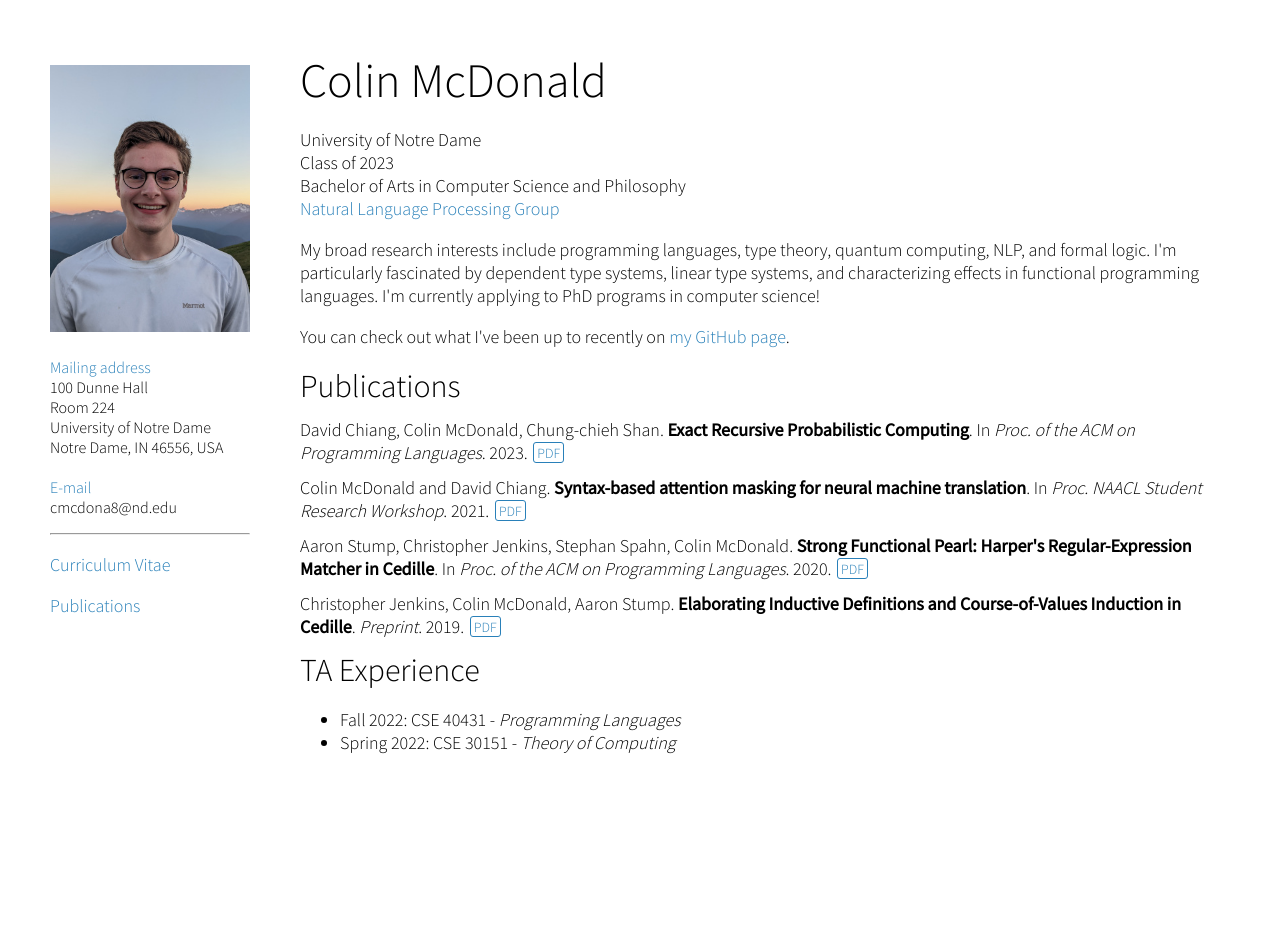
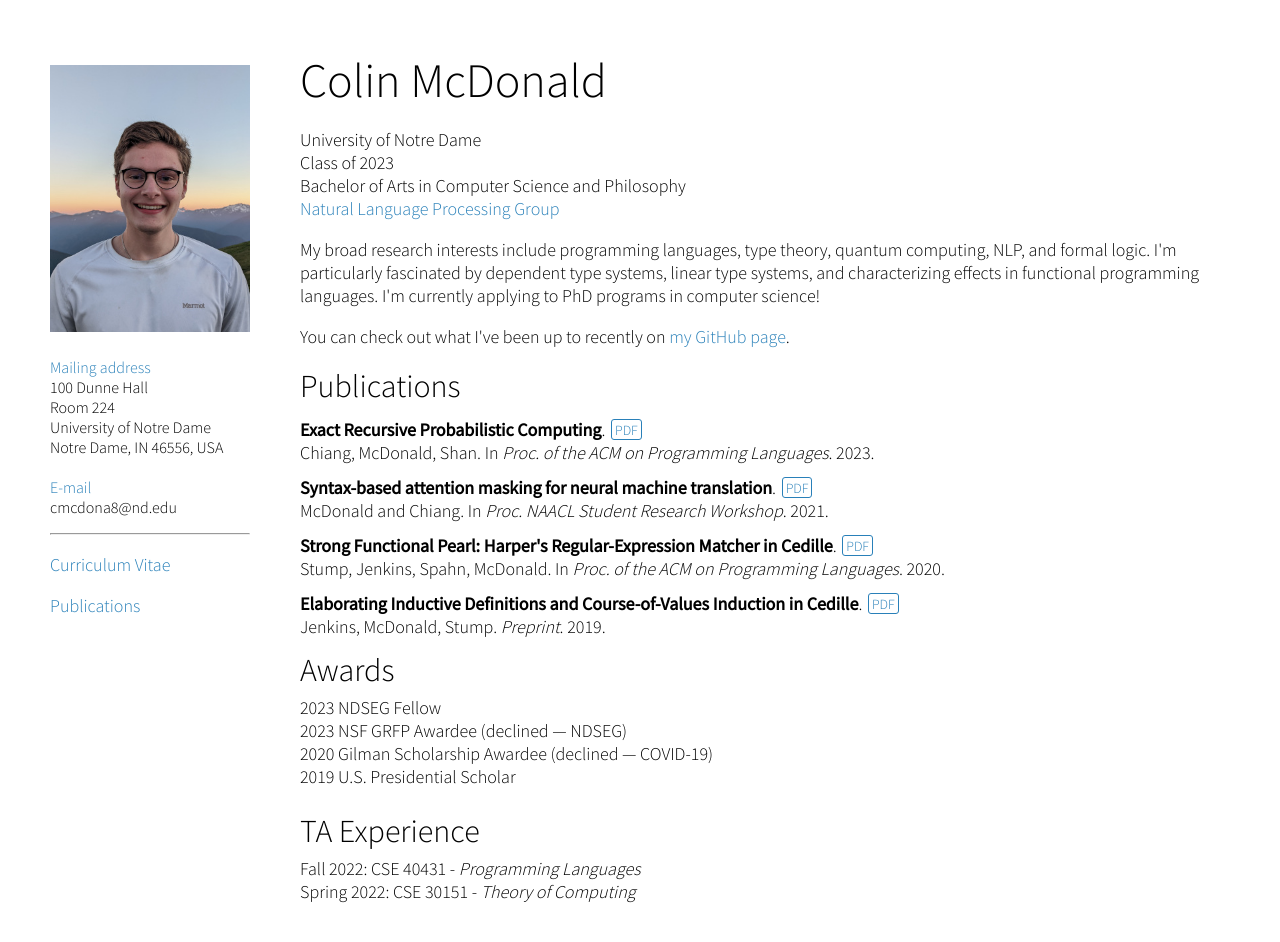
Before and after one commit to colin-mcd/colin-mcd.github.io, a plain HTML site: page index.html in a window 1280 px wide. Before the commit the page ends 804 px from the top, so only its background shows below. Drawn offline with nearby package versions, Linux system fonts and the light colour scheme; some packages are replaced by stand-ins of ours.

Commit message:
Update website

```diff
--- a/index.html
+++ b/index.html
@@ -64,49 +64,50 @@ Bachelor of Arts in Computer Science and Philosophy<br>
 <h2>Publications</h2>
 
 <div class='pub'>
-  David Chiang, Colin McDonald, Chung-chieh Shan.
   <b>Exact Recursive Probabilistic Computing</b>.
+  <a class='smallbutton' href='https://arxiv.org/pdf/2210.01206.pdf'>PDF</a>
+  <br>
+  Chiang, McDonald, Shan.
   In <em>Proc. of the ACM on Programming Languages</em>. 2023.
-  <a class='smallbutton' href='https://arxiv.org/pdf/2210.01206.pdf'>PDF</a>
 </div>
 
 <div class='pub'>
-  Colin McDonald and David Chiang.
   <b>Syntax-based attention masking for neural machine translation</b>.
+  <a class='smallbutton' href='https://www.aclweb.org/anthology/2021.naacl-srw.7.pdf'>PDF</a>
+  <br>
+  McDonald and Chiang.
   In <em>Proc. NAACL Student Research Workshop</em>. 2021.
-  <a class='smallbutton' href='https://www.aclweb.org/anthology/2021.naacl-srw.7/'>PDF</a>
 </div>
 
 <div class='pub'>
-  Aaron Stump, Christopher Jenkins, Stephan Spahn, Colin McDonald.
   <b>Strong Functional Pearl: Harper's Regular-Expression Matcher in Cedille</b>.
+  <a class='smallbutton' href='https://dl.acm.org/doi/pdf/10.1145/3409004'>PDF</a>
+  <br>
+  Stump, Jenkins, Spahn, McDonald.
   In <em>Proc. of the ACM on Programming Languages</em>. 2020.
-  <a class='smallbutton' href='https://dl.acm.org/doi/pdf/10.1145/3409004'>PDF</a>
 </div>
 
 <div class='pub'>
-  Christopher Jenkins, Colin McDonald, Aaron Stump.
   <b>Elaborating Inductive Definitions and Course-of-Values Induction in Cedille</b>.
+  <a class='smallbutton' href='https://arxiv.org/pdf/1903.08233.pdf'>PDF</a>
+  <br>
+  Jenkins, McDonald, Stump.
   <em>Preprint</em>. 2019.
-  <a class='smallbutton' href='https://arxiv.org/pdf/1903.08233.pdf'>PDF</a>
 </div>
 
+<h2>Awards</h2>
+2023 NDSEG Fellow<br>
+2023 NSF GRFP Awardee (declined — NDSEG)<br>
+2020 Gilman Scholarship Awardee (declined — COVID-19)<br>
+2019 U.S. Presidential Scholar<br>
+
+<br>
+
 <h2>TA Experience</h2>
-<ul>
-<li>Fall 2022: CSE 40431 - <i>Programming Languages</i></li>
-<li>Spring 2022: CSE 30151 - <i>Theory of Computing</i></li>
-</ul>
-</div>
-
-
-<!--<p><a href="https://scholar.google.com/citations?user=cUiZcXEAAAAJ">full list <span class="arrow-right"></span></a></p>-->
+Fall 2022: CSE 40431 - <i>Programming Languages</i>
+<br>
+Spring 2022: CSE 30151 - <i>Theory of Computing</i>
 
 </div>
 
-<script type="module" src="lam.js"></script>
-<!--<script type="text/javascript" src="retina.js"></script>-->
-<!--<script type="text/javascript">
-document.getElementById("foo").innerHTML = String.fromCharCode(99, 104, 105, 97, 110, 103);
-</script>-->
-
 </body>
```
